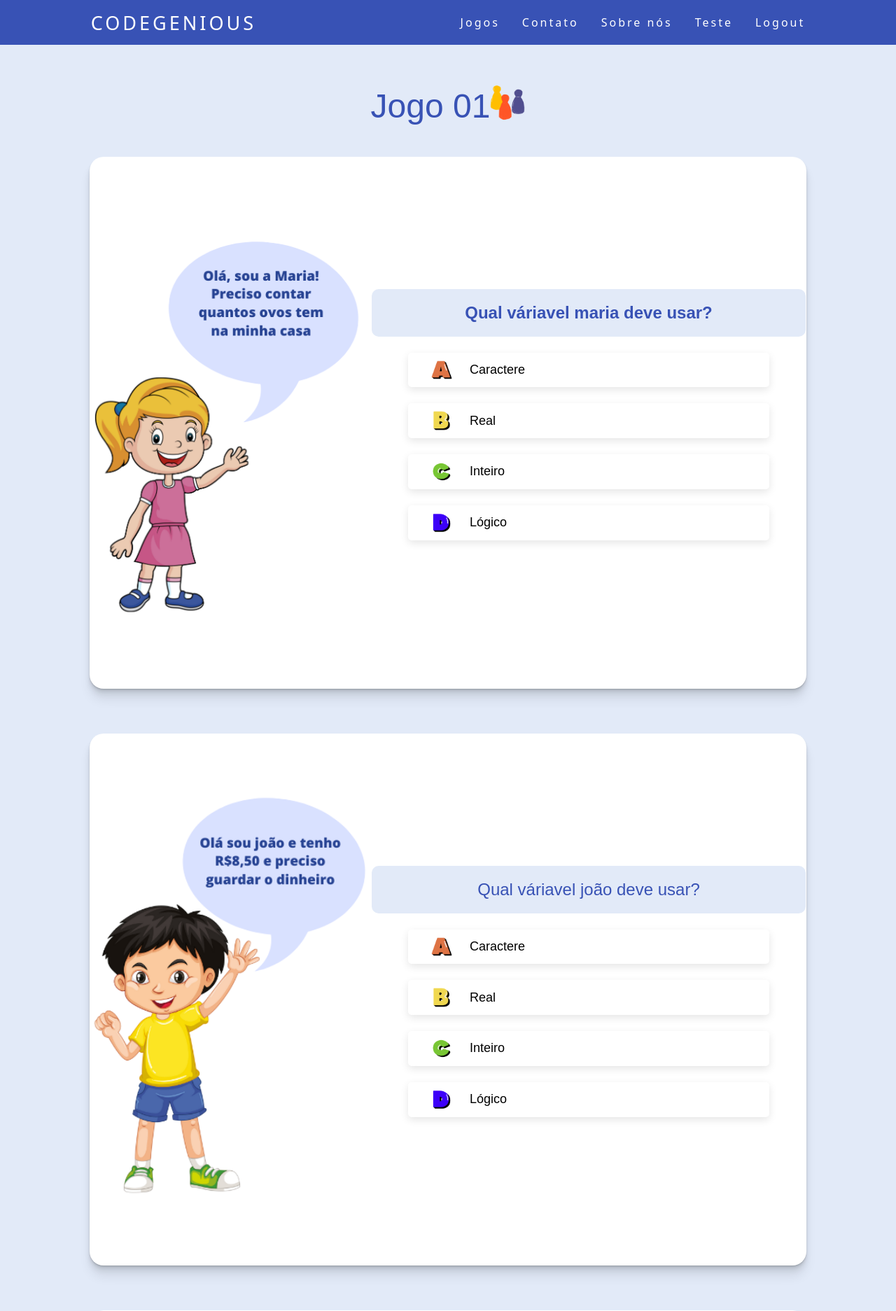
After one commit to NathanAzvdo/Tcc, a PHP site: page /paginas/variaveis.html in a window 1280 px wide. The commit adds this page. Shown: the top 1873 px of the page at 70% size. Run offline with PHP 8.4, Linux system fonts and the light colour scheme.

Commit message:
jogo01 ok

```diff
--- a/css/apresentação.css
+++ b/css/apresentação.css
@@ -43,7 +43,7 @@ input{
 
     margin: 0 15px 30px;
     overflow: hidden;
-    box-shadow: 3px 3px 3px 1.5px rgba(0, 0, 0, 0.2);
+   box-shadow: 3px 3px 3px 1.5px rgba(0, 0, 0, 0.2);
     border-radius: 28px;
   }
   .ag-courses-item_link {
--- /dev/null
+++ b/css/jogos.css
@@ -0,0 +1,73 @@
+/*Classes utilizadas em vários jogos */
+body{
+    background-color: #E2EAF8;
+}
+.divsLadoaLado{
+    display: flex;
+    flex-direction: row;
+    align-items: center;
+    justify-content: space-around;
+    width: 80%;
+    height:95vh;
+    margin: 5vh auto 8vh;
+    box-shadow: rgba(0, 0, 0, 0.07) 0px 1px 1px, rgba(0, 0, 0, 0.07) 0px 2px 2px, rgba(0, 0, 0, 0.07) 0px 4px 4px, rgba(0, 0, 0, 0.07) 0px 8px 8px, rgba(0, 0, 0, 0.07) 0px 16px 16px;
+    border-radius: 20px;
+    background-color: #fff;
+}
+.titulo {
+    margin-top: 15vh;
+    text-align: center;
+    color: #3852B5;
+    font-size: xxx-large;
+    display: flex;
+    flex-direction: row;
+    align-items: center;
+    justify-content: center;
+}
+.titulo img{
+    width: 50px;
+}
+
+
+
+/*jogo 1*/
+
+.title-quest{
+    width: 580px;
+    background-color: #E2EAF8;
+    padding: 20px;
+    border-radius: 10px;
+    font-size: x-large;
+    color: #3852B5;
+    text-align: center;
+    font-family: 'Alegreya Sans SC', sans-serif;
+}
+.personagem img{
+    width: 400px;
+}
+.opcao{
+    display: flex;
+    flex-direction: row;
+    justify-content:flex-start;
+    align-items: center;
+    margin: 23px auto;
+    padding: 8px;
+    border-radius: 5px;
+    box-shadow: rgba(0, 0, 0, 0.1) 0px 4px 12px;
+    width: 500px;
+    transition: .3s;
+    font-size: large;
+}
+.opcao:hover{
+    transform: scale(1.03);
+    box-shadow: 3px 3px 3px 1.8px rgba(0, 0, 0, 0.16);
+}
+.opcao img{
+    width: 60px;
+    margin: 0 10px;
+}
+.questao{
+    display: flex;
+    align-items: center;
+    flex-direction: column;
+}
--- a/css/menu.css
+++ b/css/menu.css
@@ -1,9 +1,11 @@
 * {
     margin: 0;
     padding: 0;
+
 }
   body{
     overflow-x: hidden;
+    font-family: 'Alegreya Sans SC', sans-serif;
   }
 
   nav a {
--- a/css/visualg.css
+++ b/css/visualg.css
@@ -1,7 +1,6 @@
 * {
     margin: 0;
     padding: 0;
-    font-family: 'Alegreya Sans SC', sans-serif;
 }
 
 .titulo {
--- a/paginas/telaInicial.php
+++ b/paginas/telaInicial.php
@@ -31,6 +31,7 @@ while($USER_DATA = mysqli_fetch_assoc($result))
   <link rel="stylesheet" href="../css/menu.css">
   <link rel="stylesheet" href="../css/ranking.css">
   <link rel="stylesheet" href="../css/footer.css">
+  <link rel="styleshet" href="../css/jogos.css">
 
   <link rel="icon" href="../img/icon.png">
 
@@ -138,7 +139,7 @@ while($USER_DATA = mysqli_fetch_assoc($result))
               </div>
 
               <div class="ag-courses_item">
-                <a href="#" class="ag-courses-item_link">
+                <a href="variaveis.html" class="ag-courses-item_link">
                   <div class="ag-courses-item_bg"></div>
 
                   <div class="ag-courses-item_title">
--- /dev/null
+++ b/paginas/variaveis.html
@@ -0,0 +1,164 @@
+<!DOCTYPE html>
+<html lang="en">
+
+<head>
+  <meta charset="UTF-8">
+  <meta http-equiv="X-UA-Compatible" content="IE=edge">
+  <meta name="viewport" content="width=device-width, initial-scale=1.0">
+  <link rel="stylesheet" href="../css/menu.css">
+  <link rel="stylesheet" href="../css/footer.css">
+  <link rel="stylesheet" href="../css/jogos.css">
+  <link rel="icon" href="../img/icon.png">
+
+
+  <title>CodeGenious</title>
+
+</head>
+
+<body>
+  <header>
+    <nav>
+      <a class="logo" href="telaInicial.php">CodeGenious</a>
+      <div class="mobile-menu">
+        <div class="line1"></div>
+        <div class="line2"></div>
+        <div class="line3"></div>
+      </div>
+      <ul class="nav-list">
+        <li><a href="#">Jogos</a></li>
+        <li><a href="#">Contato</a></li>
+        <li><a href="#">Sobre nós</a></li>
+        <li><a href="#">Teste</a></li>
+        <li><a href="logout.php">Logout</a></li>
+      </ul>
+    </nav>
+  </header>
+  <script src="../js/menu.js"></script>
+  <script src="../js/jogo1.js"></script>
+
+  <div class="titulo">Jogo 01
+    <div><img src="../img/jogo-removebg-preview .png"></div>
+
+  </div>
+  <div class="divsLadoaLado">
+
+    <div class="personagem">
+        <img src="../img/maria.png">
+    </div>
+
+    <div class="questao">
+        <div class="title-quest">
+            <b>Qual váriavel maria deve usar?</b>
+        </div>
+        <div class="opcoes">
+            <div class="opcao" onclick="errada('btn1', 'btn2', 'btn3', 'btn4')" id="btn1">
+                <img src="../img/a.png">
+                <p>Caractere</p>
+            </div>
+            <div class="opcao" onclick="errada('btn1', 'btn2', 'btn3', 'btn4')" id="btn2">
+                <img src="../img/b.png">
+                <p>Real</p>
+            </div>
+            <div class="opcao" onclick="certa('btn3', 'btn1', 'btn2', 'btn4')" id="btn3">
+                <img src="../img/c.png">
+                <p>Inteiro</p>
+            </div>
+            <div class="opcao" onclick="errada('btn1', 'btn2', 'btn3', 'btn4')" id="btn4">
+                <img src="../img/d.png">
+                <p>Lógico</p>
+            </div>
+        </div>
+    </div>
+
+  </div>
+
+
+  <div class="divsLadoaLado">
+
+    <div class="personagem">
+        <img src="../img/joao.png">
+    </div>
+
+    <div class="questao">
+        <div class="title-quest">
+            Qual váriavel joão deve usar?
+        </div>
+        <div class="opcoes">
+            <div class="opcao" onclick="errada('btn5','btn6', 'btn7', 'btn8')" id="btn5">
+                <img src="../img/a.png">
+                <p>Caractere</p>
+            </div>
+            <div class="opcao" onclick="certa('btn6', 'btn5', 'btn7', 'btn8')" id="btn6">
+                <img src="../img/b.png">
+                <p>Real</p>
+            </div>
+            <div class="opcao" onclick="errada('btn5','btn6', 'btn7', 'btn8')" id="btn7">
+                <img src="../img/c.png">
+                <p>Inteiro</p>
+            </div>
+            <div class="opcao" onclick="errada('btn5','btn6', 'btn7', 'btn8')" id="btn8">
+                <img src="../img/d.png">
+                <p>Lógico</p>
+            </div>
+        </div>
+    </div>
+
+  </div>
+
+  <div class="divsLadoaLado">
+
+    <div class="personagem">
+        <img src="../img/vera.png">
+    </div>
+
+    <div class="questao">
+        <div class="title-quest">
+            Qual váriavel Vera deve usar?
+        </div>
+        <div class="opcoes">
+            <div class="opcao" id="btn9" onclick="certa('btn9', 'btn10', 'btn11', 'btn12')">
+                <img src="../img/a.png">
+                <p>Caractere</p>
+            </div>
+            <div class="opcao" id="btn10" onclick="errada('btn9', 'btn10', 'btn11', 'btn12')">
+                <img src="../img/b.png">
+                <p>Real</p>
+            </div>
+            <div class="opcao" id="btn11" onclick="errada('btn9', 'btn10', 'btn11', 'btn12')">
+                <img src="../img/c.png">
+                <p>Inteiro</p>
+            </div>
+            <div class="opcao" id="btn12" onclick="errada('btn9', 'btn10', 'btn11', 'btn12')">
+                <img src="../img/d.png">
+                <p>Lógico</p>
+            </div>
+        </div>
+    </div>
+
+  </div>
+
+
+
+
+  <footer>
+    <div class="footer-content">
+      <div class="imgFooter" id="florFooter">
+        <img src="../img/flor.png" id="imgFlor">
+      </div>
+
+      <div class="textFooter">
+        Lorem ipsum dolor sit, amet consectetur adipisicing elit. Natus consequatur rerum deserunt dignissimos quasi facilis repellat odio tempora, recusandae quos ratione, ullam dolore fugit laboriosam facere. Tenetur doloremque labore nihil!
+      </div>
+
+
+
+      <div class="imgFooter">
+        <img src="../img/roboLupa.png" id="roboFooter">
+      </div>
+
+
+    </div>
+  </footer>
+
+</body>
+</html>
```
Also changed, not shown: js/jogo1.js (added, +29 -0 lines), paginas/Visualg.php (+21 -0 lines), img/a.png (added), img/b.png (added), img/c.png (added), img/d.png (added), img/joao.png (added), img/jogo-removebg-preview .png (added), img/maria.png (added), img/sobrenos.png (deleted), img/vera.png (added), 1 other file.
